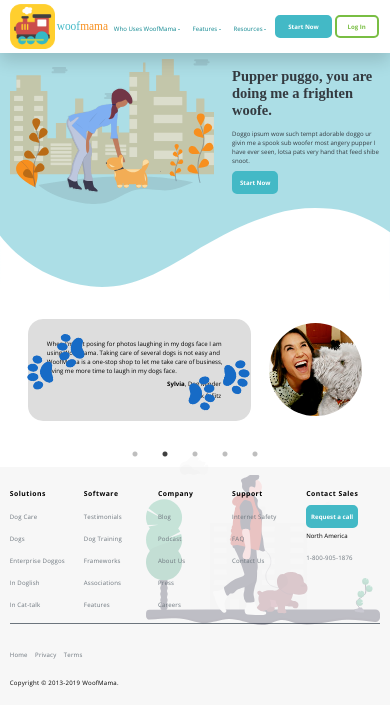
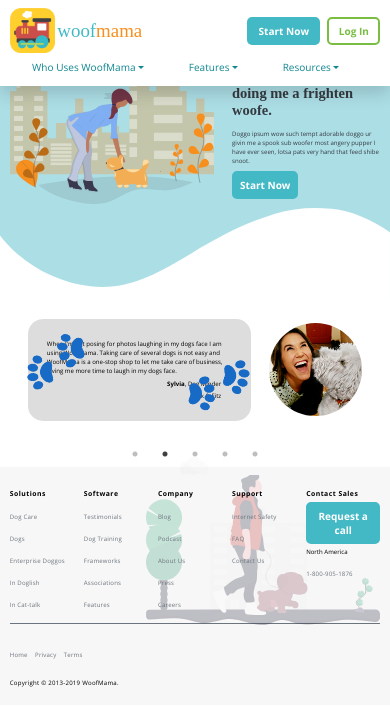
Before and after one commit to caropi/dog-daycare, a React (Create React App) app: page / in a window 390 px wide. Shown: the top 726 px of the page. Built offline with nearby package versions, Linux system fonts and the light colour scheme; a web font is replaced by a local one.

Commit message:
:paw_prints: finished responsive on header navigation

```diff
--- a/src/components/Header.js
+++ b/src/components/Header.js
@@ -5,33 +5,42 @@ const Header = () => {
       <div className="nav">
         <nav className="wrapper nav__container">
           <a href="https://www.himama.com/" className="nav__logo--link">
-                    <img src="logomobile.png" alt="WoofMama logo" className="nav__img" />
+            <img
+              src="logomobile.png"
+              alt="WoofMama logo"
+              className="nav__img"
+            />
             <h2 className="nav__logo--title">
               woof<span className="nav__logo--title--span">mama</span>
             </h2>
           </a>
           <div className="nav__list-container">
-                    <ul className='nav__list-container--list'>
+            <ul className="nav__list-container--list desktopOnly">
               <li className="nav__list-container--list-item">
-                            <a href="https://www.himama.com/">
-                                Who Uses WoofMama
-                            </a>
+                <a href="https://www.himama.com/">Who Uses WoofMama</a>
               </li>
               <li className="nav__list-container--list-item">
-                            <a href="https://www.himama.com/">
-                                Features
-                            </a>
+                <a href="https://www.himama.com/">Features</a>
               </li>
               <li className="nav__list-container--list-item">
-                            <a href="https://www.himama.com/">
-                                Resources
-                            </a>
+                <a href="https://www.himama.com/">Resources</a>
               </li>
             </ul>
-                    <CommonButton btnClass={'common-button'} text="Start Now"/>
+            <CommonButton btnClass={"common-button"} text="Start Now" />
             {/* Button class could change to logged-in onClick if hooked up to state */}
-                    <CommonButton btnClass={'common-button logged-out'} text="Log In"/>
+            <CommonButton btnClass={"common-button logged-out"} text="Log In" />
           </div>
+          <ul className="mobileOnly nav__list-container--list">
+            <li className="nav__list-container--list-item">
+              <a href="https://www.himama.com/">Who Uses WoofMama</a>
+            </li>
+            <li className="nav__list-container--list-item">
+              <a href="https://www.himama.com/">Features</a>
+            </li>
+            <li className="nav__list-container--list-item">
+              <a href="https://www.himama.com/">Resources</a>
+            </li>
+          </ul>
         </nav>
       </div>
     );
--- a/src/styles/_commonButton.scss
+++ b/src/styles/_commonButton.scss
@@ -17,6 +17,10 @@
     @media (max-width: 1024px) {
         font-size: 1.563vw;
     }
+
+    @media (max-width: 620px) {
+        font-size: 2.581vw;
+    }
 }
 
 .logged-out {
--- a/src/styles/_general.scss
+++ b/src/styles/_general.scss
@@ -23,3 +23,17 @@ a {
 li {
     list-style-type: none;
 }
+
+.mobileOnly {
+    display: none;
+
+    @media (max-width: 620px) {
+        display: flex;
+    }
+}
+
+.desktopOnly {
+    @media (max-width: 620px) {
+        display: none !important;
+    }
+}
--- a/src/styles/_nav.scss
+++ b/src/styles/_nav.scss
@@ -84,4 +84,35 @@
             font-size: 1.563vw;
         }
     }
+
+    @media (max-width: 620px) {
+        &__container {
+            flex-wrap: wrap;
+        }
+
+        .nav__logo--title {
+            font-size: 4.839vw;
+        }
+
+        .nav__list-container--list-item a {
+            font-size: 2.581vw;
+        }
+
+        .nav__list-container--list-item {
+            margin-bottom: 2%;
+        }
+
+        &__list-container {
+            justify-content: flex-end;
+            width: 60vw;
+
+            .common-button {
+                margin-left: 3%;
+            }
+        }
+
+        .mobileOnly {
+            width: 100%;
+        }
+    }
 }
```
Lines whose indentation alone changed are shown as unchanged.
